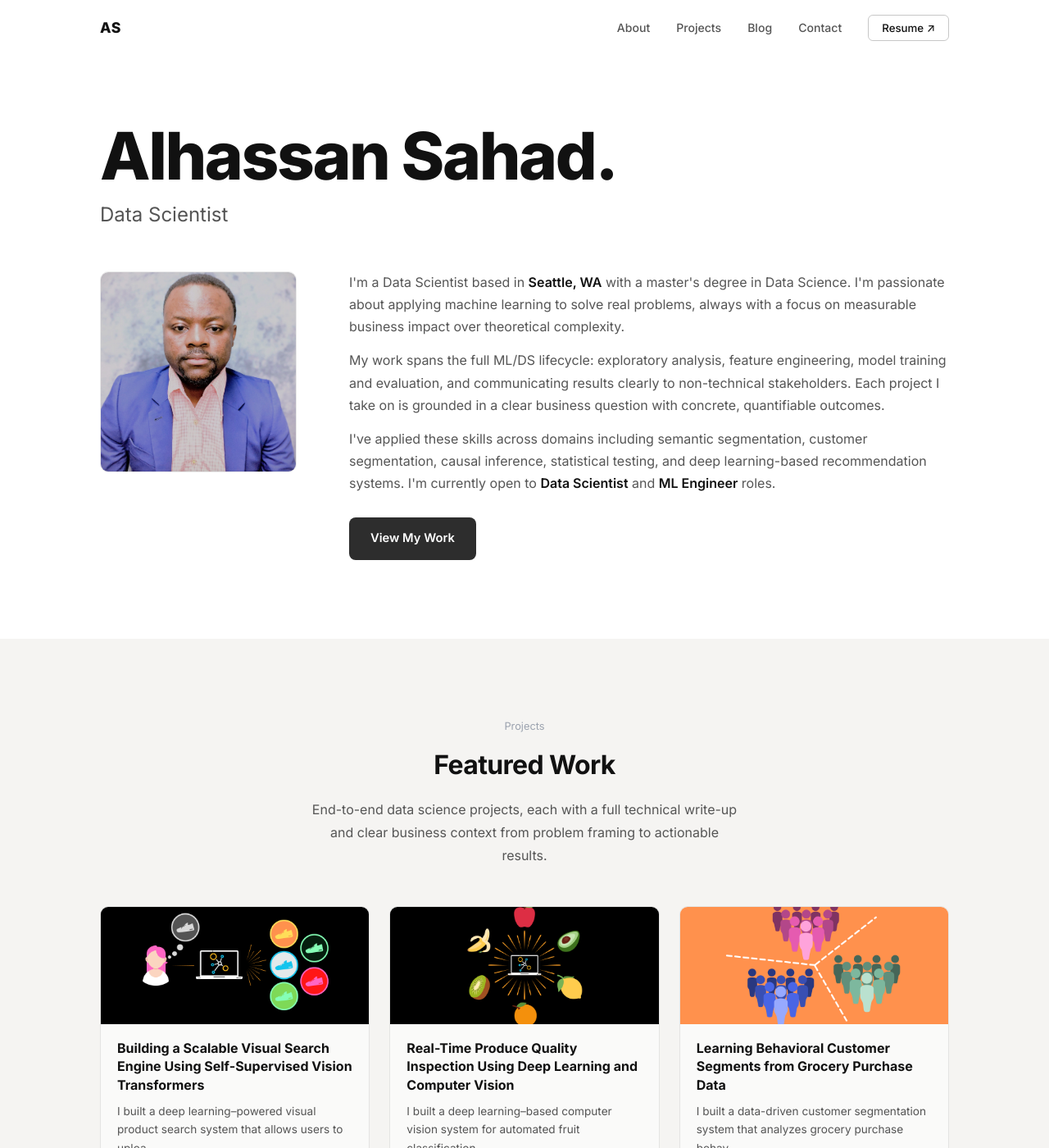
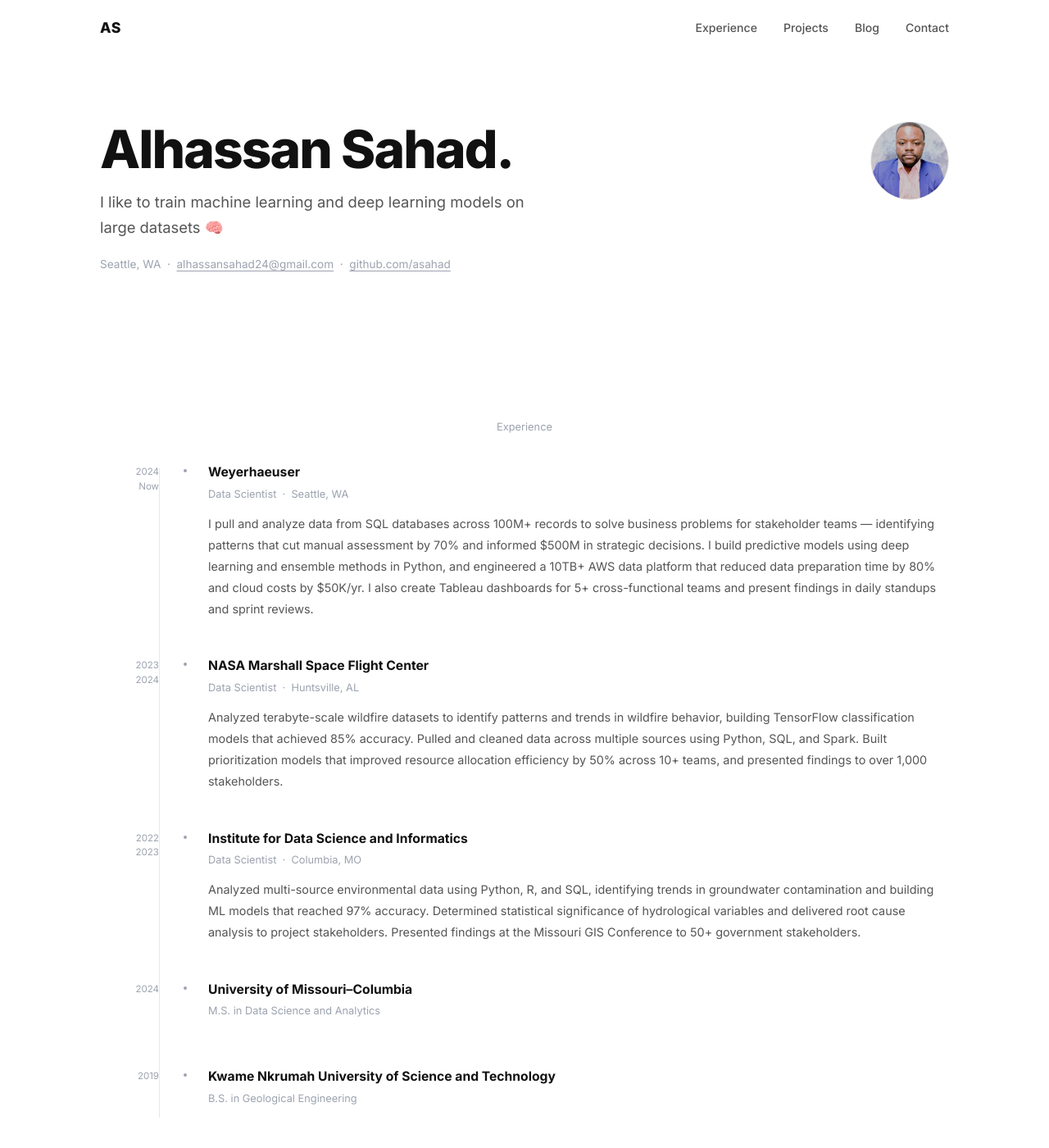
Before and after one commit to asahad/personal-portfolio-website, a Jekyll site: the page built from index.html, in a window 1280 px wide and 1400 px high. Shown: the whole window at 82% size. Built offline with Jekyll 4.4.1, drawn with Linux system fonts in a browser that asks for light colours; the list of posts is cut into pages by our own code; some of the changed text lies outside the part shown.

Commit message:
Redesign front page to Karpathy-style timeline layout
Replace generic hero/about section with a minimal personal intro
(name, tagline, location/email/github) and a chronological work
experience timeline covering Weyerhaeuser, NASA, and the Data Science
Institute. Add inline skill pills and certifications. Remove resume
download button and nav resume link entirely.

Co-Authored-By: Claude Sonnet 4.6 <noreply@anthropic.com>

```diff
--- a/_layouts/home.html
+++ b/_layouts/home.html
@@ -54,15 +54,10 @@
       <a href="/" class="nav-logo">AS</a>
 
       <ul class="nav-links" id="navLinks">
-        <li><a href="#about">About</a></li>
+        <li><a href="#experience">Experience</a></li>
         <li><a href="#projects">Projects</a></li>
         <li><a href="#blog">Blog</a></li>
         <li><a href="#contact">Contact</a></li>
-        <li>
-          <a href="{{ site.resume_url }}" class="nav-resume" target="_blank" rel="noopener">
-            Resume ↗
-          </a>
-        </li>
       </ul>
 
       <button class="nav-toggle" id="navToggle" aria-label="Toggle navigation menu">
--- a/assets/css/portfolio.css
+++ b/assets/css/portfolio.css
@@ -251,45 +251,171 @@ ul, ol {
 }
 
 
-/* ── Hero / Combined Hero+About ──────────────────────────────── */
+/* ── Hero / Intro ────────────────────────────────────────────── */
 .section-hero {
   padding-top: calc(var(--nav-h) + 80px);
+  padding-bottom: 80px;
 }
 
-.section-hero .hero-greeting {
-  font-size: 0.9rem;
+.intro-wrap {
+  display: flex;
+  align-items: flex-start;
+  justify-content: space-between;
+  gap: 48px;
+}
+
+.intro-text {
+  flex: 1;
+}
+
+.intro-name {
+  font-size: clamp(2.4rem, 6vw, 4rem);
+  font-weight: 800;
+  color: var(--text-h);
+  letter-spacing: -0.03em;
+  line-height: 1.05;
+  margin-bottom: 16px;
+  opacity: 0;
+  animation: fadeUp 0.6s ease forwards 0.15s;
+}
+
+.intro-tagline {
+  font-size: clamp(1rem, 2vw, 1.15rem);
+  color: var(--text);
+  line-height: 1.65;
+  margin-bottom: 20px;
+  max-width: 540px;
+  opacity: 0;
+  animation: fadeUp 0.6s ease forwards 0.3s;
+}
+
+.intro-meta {
+  font-size: 0.85rem;
   color: var(--text-muted);
-  margin-bottom: 12px;
+  line-height: 1.6;
+  opacity: 0;
+  animation: fadeUp 0.6s ease forwards 0.45s;
+}
+
+.intro-meta a {
+  color: var(--text-muted);
+  text-decoration: underline;
+  text-underline-offset: 3px;
+  transition: color 0.2s;
+}
+
+.intro-meta a:hover {
+  color: var(--text-h);
+}
+
+.intro-photo {
+  width: 96px;
+  height: 96px;
+  border-radius: 50%;
+  object-fit: cover;
+  border: 1px solid var(--border);
+  flex-shrink: 0;
   opacity: 0;
   animation: fadeUp 0.6s ease forwards 0.2s;
 }
 
-.section-hero .hero-name {
-  font-size: clamp(2.8rem, 7vw, 5rem);
-  font-weight: 800;
-  color: var(--text-h);
-  line-height: 1.05;
-  letter-spacing: -0.03em;
-  margin-bottom: 10px;
-  opacity: 0;
-  animation: fadeUp 0.6s ease forwards 0.38s;
+
+/* ── Timeline ────────────────────────────────────────────────── */
+.timeline {
+  position: relative;
+  margin-top: 32px;
 }
 
-.section-hero .hero-role {
-  font-size: clamp(1.1rem, 2.5vw, 1.5rem);
-  font-weight: 400;
-  color: var(--text);
-  margin-bottom: 0;
-  opacity: 0;
-  animation: fadeUp 0.6s ease forwards 0.54s;
+.timeline::before {
+  content: '';
+  position: absolute;
+  left: 72px;
+  top: 8px;
+  bottom: 0;
+  width: 1px;
+  background: var(--border);
 }
 
-.hero-cta {
+.timeline-entry {
+  display: grid;
+  grid-template-columns: 72px 1fr;
+  gap: 0 32px;
+  padding-bottom: 44px;
+  position: relative;
+}
+
+.timeline-entry:last-child {
+  padding-bottom: 0;
+}
+
+.timeline-date {
+  font-size: 0.72rem;
+  color: var(--text-muted);
+  text-align: right;
+  padding-top: 4px;
+  line-height: 1.5;
+}
+
+.timeline-content {
+  padding-left: 28px;
+  position: relative;
+}
+
+.timeline-content::before {
+  content: '';
+  position: absolute;
+  left: -4px;
+  top: 7px;
+  width: 8px;
+  height: 8px;
+  border-radius: 50%;
+  background: var(--text-muted);
+  border: 2px solid var(--bg);
+}
+
+.timeline-org {
+  font-size: 0.98rem;
+  font-weight: 700;
+  color: var(--text-h);
+  margin-bottom: 2px;
+}
+
+.timeline-role {
+  font-size: 0.8rem;
+  color: var(--text-muted);
+  margin-bottom: 12px;
+}
+
+.timeline-desc {
+  font-size: 0.9rem;
+  color: var(--text);
+  line-height: 1.8;
+}
+
+
+/* ── Skills Pills ────────────────────────────────────────────── */
+.skills-inline {
   display: flex;
-  gap: 14px;
   flex-wrap: wrap;
-  opacity: 0;
-  animation: fadeUp 0.6s ease forwards 0.86s;
+  gap: 10px;
+  margin-top: 16px;
+  margin-bottom: 20px;
+}
+
+.skill-pill {
+  font-size: 0.82rem;
+  color: var(--text);
+  background: var(--bg);
+  border: 1px solid var(--border);
+  border-radius: 100px;
+  padding: 5px 14px;
+}
+
+.skills-certs {
+  font-size: 0.78rem;
+  color: var(--text-muted);
+  margin-top: 4px;
+  line-height: 1.7;
 }
 
 
@@ -692,14 +818,38 @@ ul, ol {
     display: flex;
   }
 
-  /* About: stack vertically */
-  .about-grid {
-    grid-template-columns: 1fr;
-    gap: 40px;
+  /* Intro: stack on mobile */
+  .intro-wrap {
+    flex-direction: column-reverse;
+    gap: 20px;
   }
 
-  .about-img-wrap {
-    max-width: 180px;
+  .intro-photo {
+    width: 72px;
+    height: 72px;
+  }
+
+  /* Timeline: collapse date column */
+  .timeline::before {
+    left: 0;
+  }
+
+  .timeline-entry {
+    grid-template-columns: 1fr;
+    padding-left: 20px;
+  }
+
+  .timeline-date {
+    text-align: left;
+    margin-bottom: 4px;
+  }
+
+  .timeline-content {
+    padding-left: 0;
+  }
+
+  .timeline-content::before {
+    left: -24px;
   }
 
   /* Skills: 1 column */
--- a/index.html
+++ b/index.html
@@ -2,66 +2,143 @@
 layout: home
 ---
 
-<!-- ═══════════════════════════════════════════════════════════
-     HERO / ABOUT (combined)
-     ═══════════════════════════════════════════════════════════ -->
-<section id="about" class="section section-hero" >
+<!-- INTRO -->
+<section id="about" class="section-hero">
   <div class="container">
 
-    <h1 class="hero-name fade-in">Alhassan Sahad.</h1>
-    <p class="hero-role fade-in">Data Scientist</p>
-
-    <div class="about-grid">
-
-      <div class="about-img-wrap fade-in">
-        <img src="{{ site.avatar_image }}" alt="Photo of {{ site.title }}">
+    <div class="intro-wrap">
+      <div class="intro-text">
+        <h1 class="intro-name">Alhassan Sahad.</h1>
+        <p class="intro-tagline">I like to train machine learning and deep learning models on large datasets 🧠</p>
+        <p class="intro-meta">
+          Seattle, WA &nbsp;·&nbsp;
+          <a href="mailto:alhassansahad24@gmail.com">alhassansahad24@gmail.com</a> &nbsp;·&nbsp;
+          <a href="https://github.com/asahad" target="_blank" rel="noopener">github.com/asahad</a>
+        </p>
       </div>
-
-      <div class="about-body">
-
-        <p class="fade-in">
-          I'm a Data Scientist based in <strong>Seattle, WA</strong> with a master's degree in Data Science.
-          I'm passionate about applying machine learning to solve
-          real problems, always with a focus on measurable business impact over
-          theoretical complexity.
-        </p>
-
-        <p class="fade-in fade-in-d1">
-          My work spans the full ML/DS lifecycle: exploratory analysis, feature engineering,
-          model training and evaluation, and communicating results clearly to non-technical
-          stakeholders. Each project I take on is grounded in a clear business question
-          with concrete, quantifiable outcomes.
-        </p>
-
-        <p class="fade-in fade-in-d2">
-          I've applied these skills across domains including semantic segmentation, customer
-          segmentation, causal inference, statistical testing, and deep learning-based
-          recommendation systems. I'm currently open to
-          <strong>Data Scientist</strong> and <strong>ML Engineer</strong> roles.
-        </p>
-
-        <div class="hero-cta fade-in fade-in-d2">
-          <a href="#projects" class="btn btn-primary">View My Work</a>
-        </div>
-
-      </div>
+      <img src="{{ site.avatar_image }}" alt="Alhassan Sahad" class="intro-photo">
     </div>
 
   </div>
 </section>
 
 
-<!-- ═══════════════════════════════════════════════════════════
-     PROJECTS
-     ═══════════════════════════════════════════════════════════ -->
-<section id="projects" class="section section-alt">
+<!-- EXPERIENCE -->
+<section id="experience" class="section">
+  <div class="container">
+
+    <p class="section-label fade-in">Experience</p>
+
+    <div class="timeline">
+
+      <div class="timeline-entry fade-in">
+        <div class="timeline-date">2024<br>Now</div>
+        <div class="timeline-content">
+          <p class="timeline-org">Weyerhaeuser</p>
+          <p class="timeline-role">Data Scientist &nbsp;·&nbsp; Seattle, WA</p>
+          <p class="timeline-desc">
+            I pull and analyze data from SQL databases across 100M+ records to solve business problems
+            for stakeholder teams — identifying patterns that cut manual assessment by 70% and informed
+            $500M in strategic decisions. I build predictive models using deep learning and ensemble
+            methods in Python, and engineered a 10TB+ AWS data platform that reduced data preparation
+            time by 80% and cloud costs by $50K/yr. I also create Tableau dashboards for 5+
+            cross-functional teams and present findings in daily standups and sprint reviews.
+          </p>
+        </div>
+      </div>
+
+      <div class="timeline-entry fade-in">
+        <div class="timeline-date">2023<br>2024</div>
+        <div class="timeline-content">
+          <p class="timeline-org">NASA Marshall Space Flight Center</p>
+          <p class="timeline-role">Data Scientist &nbsp;·&nbsp; Huntsville, AL</p>
+          <p class="timeline-desc">
+            Analyzed terabyte-scale wildfire datasets to identify patterns and trends in wildfire
+            behavior, building TensorFlow classification models that achieved 85% accuracy.
+            Pulled and cleaned data across multiple sources using Python, SQL, and Spark.
+            Built prioritization models that improved resource allocation efficiency by 50% across
+            10+ teams, and presented findings to over 1,000 stakeholders.
+          </p>
+        </div>
+      </div>
+
+      <div class="timeline-entry fade-in">
+        <div class="timeline-date">2022<br>2023</div>
+        <div class="timeline-content">
+          <p class="timeline-org">Institute for Data Science and Informatics</p>
+          <p class="timeline-role">Data Scientist &nbsp;·&nbsp; Columbia, MO</p>
+          <p class="timeline-desc">
+            Analyzed multi-source environmental data using Python, R, and SQL, identifying trends
+            in groundwater contamination and building ML models that reached 97% accuracy.
+            Determined statistical significance of hydrological variables and delivered root cause
+            analysis to project stakeholders. Presented findings at the Missouri GIS Conference
+            to 50+ government stakeholders.
+          </p>
+        </div>
+      </div>
+
+      <div class="timeline-entry fade-in">
+        <div class="timeline-date">2024</div>
+        <div class="timeline-content">
+          <p class="timeline-org">University of Missouri–Columbia</p>
+          <p class="timeline-role">M.S. in Data Science and Analytics</p>
+        </div>
+      </div>
+
+      <div class="timeline-entry fade-in">
+        <div class="timeline-date">2019</div>
+        <div class="timeline-content">
+          <p class="timeline-org">Kwame Nkrumah University of Science and Technology</p>
+          <p class="timeline-role">B.S. in Geological Engineering</p>
+        </div>
+      </div>
+
+    </div>
+
+  </div>
+</section>
+
+
+<!-- SKILLS -->
+<section id="skills" class="section section-alt">
+  <div class="container">
+
+    <p class="section-label fade-in">Skills</p>
+
+    <div class="skills-inline fade-in">
+      <span class="skill-pill">SQL</span>
+      <span class="skill-pill">Python</span>
+      <span class="skill-pill">TensorFlow</span>
+      <span class="skill-pill">PyTorch</span>
+      <span class="skill-pill">scikit-learn</span>
+      <span class="skill-pill">XGBoost</span>
+      <span class="skill-pill">pandas</span>
+      <span class="skill-pill">NumPy</span>
+      <span class="skill-pill">R</span>
+      <span class="skill-pill">Spark</span>
+      <span class="skill-pill">Tableau</span>
+      <span class="skill-pill">Power BI</span>
+      <span class="skill-pill">AWS</span>
+      <span class="skill-pill">Git</span>
+      <span class="skill-pill">Agile / Scrum</span>
+    </div>
+
+    <p class="skills-certs fade-in">
+      Certifications: AWS Machine Learning &nbsp;·&nbsp; NLP & Deep Learning (DeepLearning.ai) &nbsp;·&nbsp; Computer Vision Nanodegree (Udacity)
+    </p>
+
+  </div>
+</section>
+
+
+<!-- PROJECTS -->
+<section id="projects" class="section">
   <div class="container">
 
     <p class="section-label fade-in">Projects</p>
     <h2 class="section-title fade-in">Featured Work</h2>
     <p class="section-sub fade-in">
-      End-to-end data science projects, each with a full technical write-up and
-      clear business context from problem framing to actionable results.
+      End-to-end data science projects with full technical write-ups.
     </p>
 
     <div class="projects-grid">
@@ -77,11 +154,9 @@ layout: home
         {% endif %}
 
         <div class="card-body">
-
           <h3 class="card-title">
             <a href="{{ post.url }}">{{ post.title }}</a>
           </h3>
-
           <p class="card-excerpt">
             {% if post.description %}
               {{ post.description | strip_html | truncate: 90 }}
@@ -89,12 +164,11 @@ layout: home
               {{ post.content | strip_html | truncate: 90 }}
             {% endif %}
           </p>
-
           <a href="{{ post.url }}" class="card-link">
             Read More <span aria-hidden="true">→</span>
           </a>
+        </div>
 
-        </div>
       </article>
       {% endunless %}{% endfor %}
     </div>
@@ -103,19 +177,16 @@ layout: home
 </section>
 
 
-<!-- ═══════════════════════════════════════════════════════════
-     BLOG
-     ═══════════════════════════════════════════════════════════ -->
+<!-- BLOG -->
 {% assign blog_posts = site.posts | where: "type", "blog" %}
 {% if blog_posts.size > 0 %}
-<section id="blog" class="section">
+<section id="blog" class="section section-alt">
   <div class="container">
 
     <p class="section-label fade-in">Blog</p>
     <h2 class="section-title fade-in">Latest Writing</h2>
     <p class="section-sub fade-in">
-      In-depth articles on machine learning concepts, data science workflows,
-      and the ideas behind the work.
+      In-depth articles on machine learning concepts and data science workflows.
     </p>
 
     <div class="projects-grid">
@@ -154,10 +225,8 @@ layout: home
 {% endif %}
 
 
-<!-- ═══════════════════════════════════════════════════════════
-     CONTACT
-     ═══════════════════════════════════════════════════════════ -->
-<section id="contact" class="section section-alt">
+<!-- CONTACT -->
+<section id="contact" class="section">
   <div class="container">
 
     <div class="contact-box">
@@ -165,12 +234,12 @@ layout: home
       <h2 class="section-title fade-in">Let's Work Together</h2>
       <p class="contact-desc fade-in">
         I'm actively looking for <strong>Data Scientist</strong> and
-        <strong>ML Engineer</strong> opportunities — if you have a role, a project,
-        or just want to connect, my inbox is always open.
+        <strong>ML Engineer</strong> roles. U.S. Permanent Resident —
+        no sponsorship needed.
       </p>
       <div class="contact-links fade-in">
-        <a href="{{ site.resume_url }}" class="btn btn-primary" target="_blank" rel="noopener">
-          Download Resume here
+        <a href="mailto:alhassansahad24@gmail.com" class="btn btn-primary">
+          Get in Touch
         </a>
         <a href="https://github.com/asahad" class="btn btn-outline" target="_blank" rel="noopener">
           GitHub ↗
```
